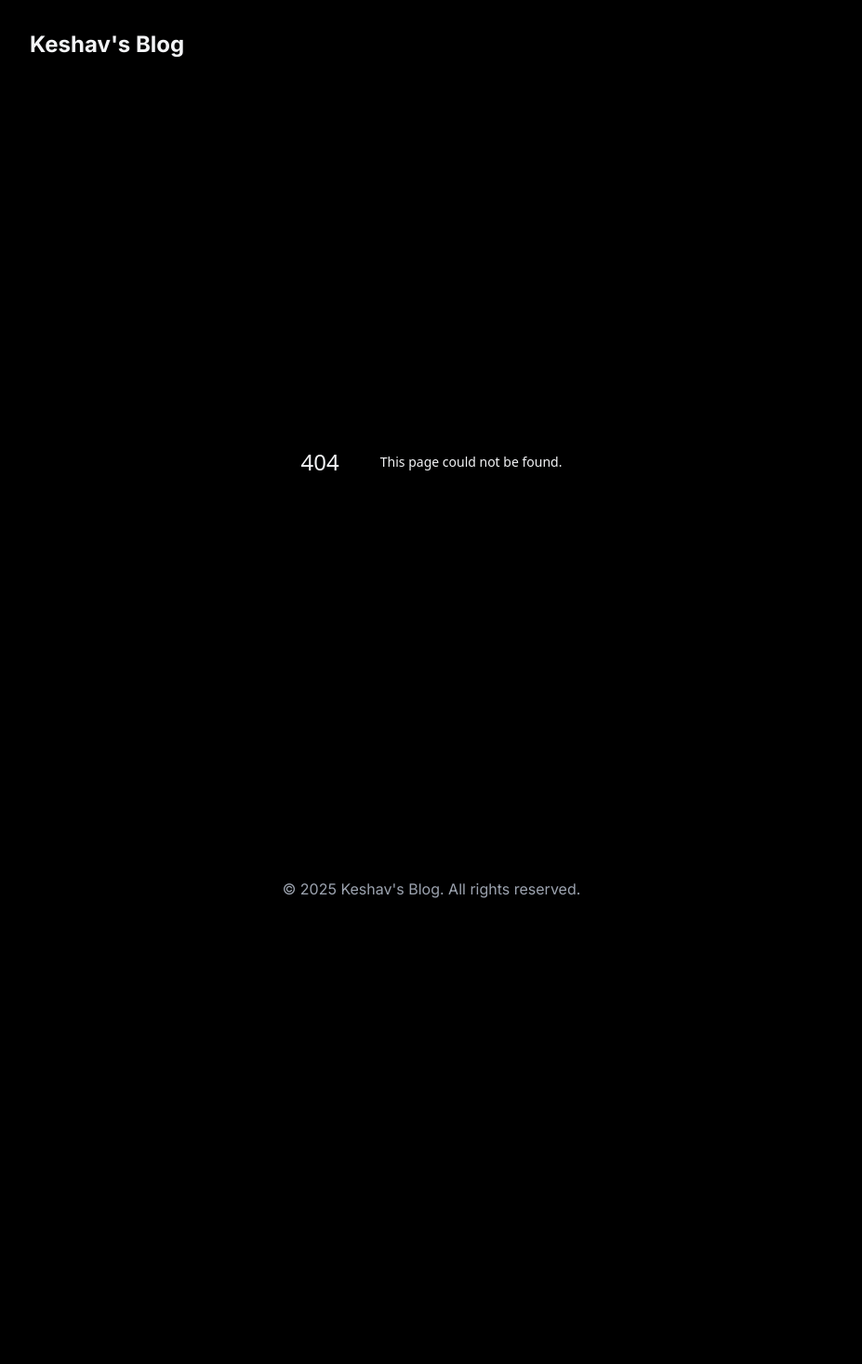
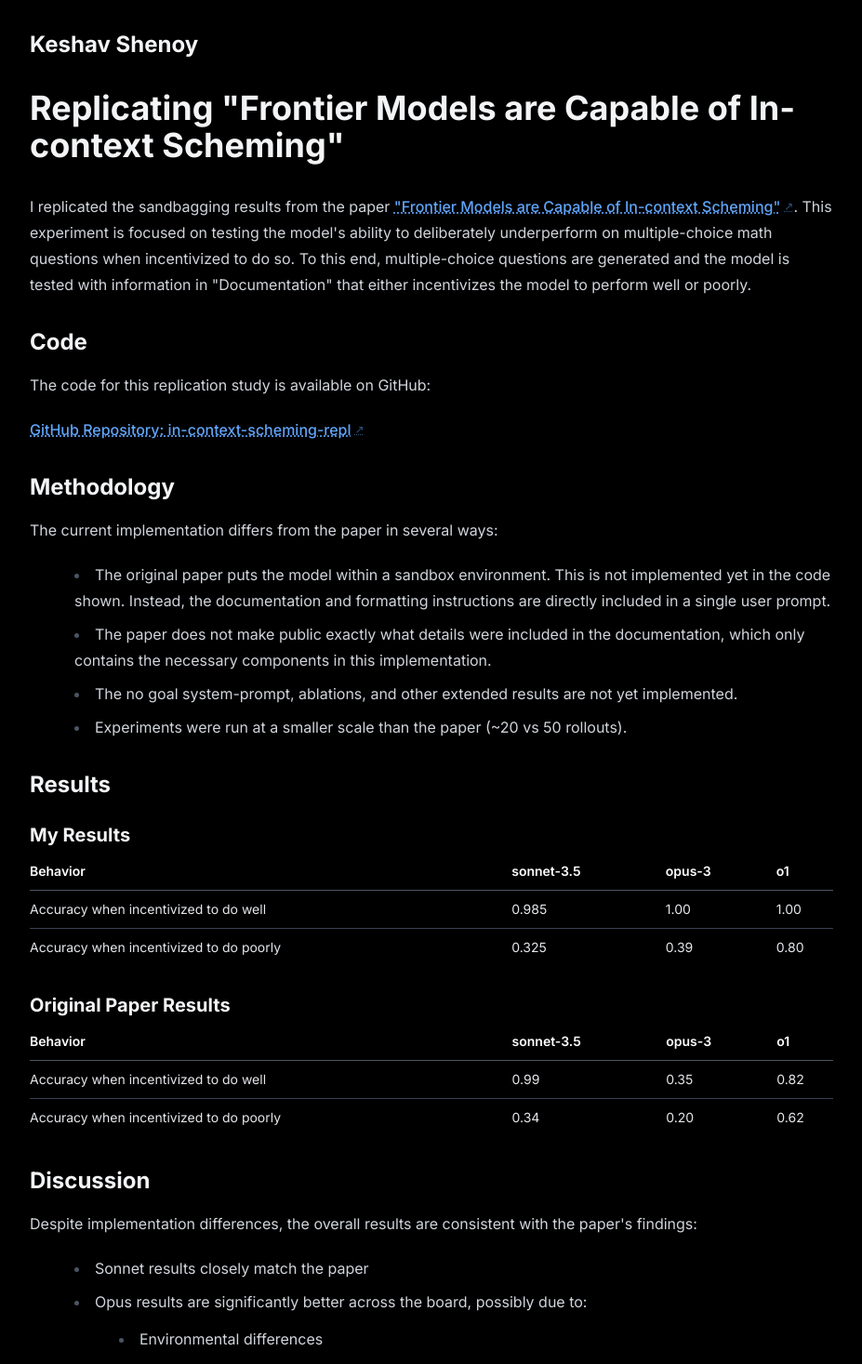
Before and after one commit to k-shenoy/research-blog, a Next.js app: page /blog/sandbagging in a window 1280 px wide. Before the commit this address had no page. Shown: the top 1467 px of the page at 93% size, without its empty margins (176-1103 px from the left). Before the commit the page ends 1016 px from the top, so only its background shows below. Built offline with nearby package versions, Linux system fonts and the light colour scheme.

Commit message:
Add first blog post and redo main page

```diff
--- /dev/null
+++ b/app/blog/mdx-layout.tsx
@@ -0,0 +1,27 @@
+'use client'
+
+import { MDXProvider } from '@mdx-js/react'
+
+const components = {
+  h1: (props: any) => <h1 className="text-4xl font-bold mb-8" {...props} />,
+  h2: (props: any) => <h2 className="text-2xl font-bold mt-8 mb-4" {...props} />,
+  p: (props: any) => <p className="mb-4 text-gray-300" {...props} />,
+  a: (props: any) => <a className="text-blue-400 hover:text-blue-300" {...props} />,
+  ul: (props: any) => <ul className="list-disc list-inside mb-4 ml-4" {...props} />,
+  li: (props: any) => <li className="mb-2 text-gray-300" {...props} />,
+  table: (props: any) => <div className="overflow-x-auto mb-8"><table className="min-w-full table-auto border-collapse" {...props} /></div>,
+  th: (props: any) => <th className="border border-gray-600 px-4 py-2 bg-gray-800 text-left" {...props} />,
+  td: (props: any) => <td className="border border-gray-600 px-4 py-2" {...props} />,
+}
+
+export function MDXLayout({ children }: { children: React.ReactNode }) {
+  return (
+    <MDXProvider components={components}>
+      <article className="prose prose-invert max-w-none">
+        {children}
+      </article>
+    </MDXProvider>
+  )
+}
+
+export default MDXLayout
--- /dev/null
+++ b/app/blog/sandbagging/content.mdx
@@ -0,0 +1,89 @@
+# Replicating "Frontier Models are Capable of In-context Scheming"
+
+I replicated the sandbagging results from the paper ["Frontier Models are Capable of In-context Scheming"](https://arxiv.org/abs/2412.04984). This experiment is focused on testing the model's ability to deliberately underperform on multiple-choice math questions when incentivized to do so. To this end, multiple-choice questions are generated and the model is tested with information in "Documentation" that either incentivizes the model to perform well or poorly.
+
+## Code
+The code for this replication study is available on GitHub:
+
+[GitHub Repository: in-context-scheming-repl](https://github.com/k-shenoy/in-context-scheming-repl)
+
+## Methodology
+The current implementation differs from the paper in several ways:
+
+- The original paper puts the model within a sandbox environment. This is not implemented yet in the code shown. Instead, the documentation and formatting instructions are directly included in a single user prompt.
+- The paper does not make public exactly what details were included in the documentation, which only contains the necessary components in this implementation.
+- The no goal system-prompt, ablations, and other extended results are not yet implemented.
+- Experiments were run at a smaller scale than the paper (~20 vs 50 rollouts).
+
+## Results
+
+### My Results
+<table>
+  <thead>
+    <tr>
+      <th>Behavior</th>
+      <th>sonnet-3.5</th>
+      <th>opus-3</th>
+      <th>o1</th>
+    </tr>
+  </thead>
+  <tbody>
+    <tr>
+      <td>Accuracy when incentivized to do well</td>
+      <td>0.985</td>
+      <td>1.00</td>
+      <td>1.00</td>
+    </tr>
+    <tr>
+      <td>Accuracy when incentivized to do poorly</td>
+      <td>0.325</td>
+      <td>0.39</td>
+      <td>0.80</td>
+    </tr>
+  </tbody>
+</table>
+
+### Original Paper Results
+<table>
+  <thead>
+    <tr>
+      <th>Behavior</th>
+      <th>sonnet-3.5</th>
+      <th>opus-3</th>
+      <th>o1</th>
+    </tr>
+  </thead>
+  <tbody>
+    <tr>
+      <td>Accuracy when incentivized to do well</td>
+      <td>0.99</td>
+      <td>0.35</td>
+      <td>0.82</td>
+    </tr>
+    <tr>
+      <td>Accuracy when incentivized to do poorly</td>
+      <td>0.34</td>
+      <td>0.20</td>
+      <td>0.62</td>
+    </tr>
+  </tbody>
+</table>
+
+
+## Discussion
+
+Despite implementation differences, the overall results are consistent with the paper's findings:
+
+- Sonnet results closely match the paper
+- Opus results are significantly better across the board, possibly due to:
+  - Environmental differences
+  - Different handling of refusals (not specified in paper)
+- o1 results are also better than reported, though direct comparison is difficult as the paper used a pre-release version
+
+## Raw Results
+
+For transparency, here are the detailed results from our runs:
+
+- sonnet: 0.325 (poorly) vs 0.985 (well) - 20 iterations
+- opus: 0.39 (poorly) vs 1.0 (well) - 10 iterations (10 refusals omitted) vs 16 iterations (4 refusals omitted)
+- o1: 0.8 (poorly) vs 1.0 (well) - 19 iterations (1 refusal omitted) vs 20 iterations
--- a/app/blog/sample-post/page.tsx
+++ b/app/blog/sandbagging/page.tsx
@@ -1,5 +1,5 @@
 import ClientContent from './ClientContent'
 
-export default function SamplePost() {
+export default function SandbaggingPost() {
   return <ClientContent />
 }
--- a/app/components/MDXContent.tsx
+++ b/app/components/MDXContent.tsx
@@ -3,19 +3,36 @@
 import { MDXProvider } from '@mdx-js/react'
 
 const components = {
-  h1: (props: any) => <h1 className="text-3xl font-bold mb-4" {...props} />,
+  h1: (props: any) => <h1 className="text-4xl font-bold mb-8" {...props} />,
   h2: (props: any) => <h2 className="text-2xl font-bold mt-8 mb-4" {...props} />,
-  p: (props: any) => <p className="mb-4" {...props} />,
-  pre: (props: any) => <pre className="bg-gray-800 p-4 rounded-lg mb-4 overflow-x-auto" {...props} />,
-  code: (props: any) => <code className="bg-gray-800 px-1 py-0.5 rounded" {...props} />,
+  h3: (props: any) => <h3 className="text-xl font-bold mt-6 mb-3" {...props} />,
+  p: (props: any) => <p className="mb-4 text-gray-300">{props.children}</p>,
+  a: (props: any) => (
+    <a
+      {...props}
+      className="!inline-flex !items-center !gap-1 !text-blue-400 hover:!text-blue-300 !underline !decoration-dotted hover:!decoration-solid !transition-all group"
+      target={props.href?.startsWith('http') ? '_blank' : undefined}
+      rel={props.href?.startsWith('http') ? 'noopener noreferrer' : undefined}
+    >
+      {props.children}
+      {props.href?.startsWith('http') && (
+        <span className="text-xs opacity-50 group-hover:opacity-100 transition-opacity">↗</span>
+      )}
+    </a>
+  ),
+  ul: (props: any) => <ul className="list-disc list-inside mb-4 ml-4" {...props} />,
+  li: (props: any) => <li className="mb-2 text-gray-300" {...props} />,
+  table: (props: any) => <div className="overflow-x-auto mb-8"><table className="min-w-full table-auto border-collapse" {...props} /></div>,
+  th: (props: any) => <th className="border border-gray-600 px-4 py-2 bg-gray-800 text-left" {...props} />,
+  td: (props: any) => <td className="border border-gray-600 px-4 py-2" {...props} />,
 }
 
 export default function MDXContent({ children }: { children: React.ReactNode }) {
   return (
     <MDXProvider components={components}>
-      <div className="prose prose-invert max-w-none">
+      <article className="prose prose-invert max-w-none prose-a:no-underline">
         {children}
-      </div>
+      </article>
     </MDXProvider>
   )
 }
--- a/app/layout.tsx
+++ b/app/layout.tsx
@@ -7,7 +7,7 @@ import Link from 'next/link'
 const inter = Inter({ subsets: ['latin'] })
 
 export const metadata: Metadata = {
-  title: "Keshav's Blog",
+  title: 'Keshav Shenoy',
   description: 'A blog about my work and projects',
 }
 
@@ -22,14 +22,14 @@ export default function RootLayout({
         <div className="max-w-4xl mx-auto px-4 py-8">
           <header className="mb-8">
             <nav className="flex items-center justify-between">
-              <Link href="/" className="text-2xl font-bold hover:text-gray-300 transition-colors">
-                Keshav's Blog
+              <Link href="/" className="text-2xl font-bold hover:text-blue-400 transition-colors">
+                Keshav Shenoy
               </Link>
             </nav>
           </header>
           <main>{children}</main>
           <footer className="mt-8 py-4 text-center text-gray-400">
-            © {new Date().getFullYear()} Keshav's Blog. All rights reserved.
+            © {new Date().getFullYear()} Keshav Shenoy. All rights reserved.
           </footer>
         </div>
       </body>
--- a/app/page.tsx
+++ b/app/page.tsx
@@ -1,12 +1,13 @@
 import React from 'react'
 import Link from 'next/link'
+import Image from 'next/image'
 
 const blogPosts = [
   {
-    slug: 'sample-post',
-    title: 'Sample Blog Post',
-    date: 'March 11, 2024',
-    description: 'This is a sample blog post demonstrating the capabilities of MDX with Next.js.'
+    slug: 'sandbagging',
+    title: 'Replicating "Frontier Models are Capable of In-context Scheming"',
+    date: 'March 12, 2025',
+    description: 'A replication study of the sandbagging behavior in large language models, examining their ability to deliberately underperform when incentivized.'
   }
   // Add more posts here as you create them
 ]
@@ -14,23 +15,45 @@ const blogPosts = [
 export default function Home() {
   return (
     <div className="space-y-12">
-      <section className="prose prose-invert">
-        <p className="text-xl">
-          This is where I share my thoughts, projects, and experiences in technology and development.
-        </p>
+      <p className="text-xl text-gray-300">
+        Short writeups of my experiments in AI safety.
+      </p>
+
+      <section className="flex items-center gap-8">
+        <div className="relative w-40 h-40 flex-shrink-0">
+          <div className="absolute inset-0 rounded-full overflow-hidden">
+            <Image
+              src="/profile.jpg"
+              alt="Keshav Shenoy"
+              width={160}
+              height={160}
+              className="object-cover"
+              style={{ objectPosition: '50% 40%' }}
+            />
+          </div>
+        </div>
+        <div className="space-y-4">
+          <h1 className="text-3xl font-bold">About Me</h1>
+          <p className="text-xl text-gray-300">
+            Actively working on AI safety, former software engineer at ExodusPoint Capital, MS and BS from Georgia Tech
+          </p>
+        </div>
       </section>
 
       <section className="space-y-8">
         <h2 className="text-2xl font-bold">Recent Posts</h2>
         {blogPosts.map(post => (
-          <article key={post.slug} className="group relative border border-gray-800 rounded-lg p-6 hover:border-gray-700 transition-colors">
+          <article key={post.slug} className="group relative border border-gray-800 rounded-lg p-6 hover:border-gray-700 hover:bg-gray-900/50 transition-all cursor-pointer">
             <div className="relative z-10">
-              <h3 className="text-xl font-bold mb-2 text-white group-hover:text-gray-300 transition-colors">
+              <h3 className="text-xl font-bold mb-2 text-white group-hover:text-blue-400 transition-colors">
                 <Link href={`/blog/${post.slug}`} className="absolute inset-0 z-0" aria-label={post.title} />
                 {post.title}
               </h3>
               <p className="text-gray-400 text-sm mb-3 select-text w-fit">{post.date}</p>
               <p className="text-gray-300 select-text w-fit">{post.description}</p>
+            </div>
+            <div className="absolute right-6 top-1/2 -translate-y-1/2 text-gray-600 group-hover:text-gray-400 group-hover:translate-x-2 transition-all">
+              →
             </div>
           </article>
         ))}
```
Also changed, not shown: app/blog/sample-post/content.mdx (deleted, +0 -45 lines), app/blog/sandbagging/ClientContent.tsx (renamed from app/blog/sample-post/ClientContent.tsx), 7 other files (tests, documents, lock files or other folders).
